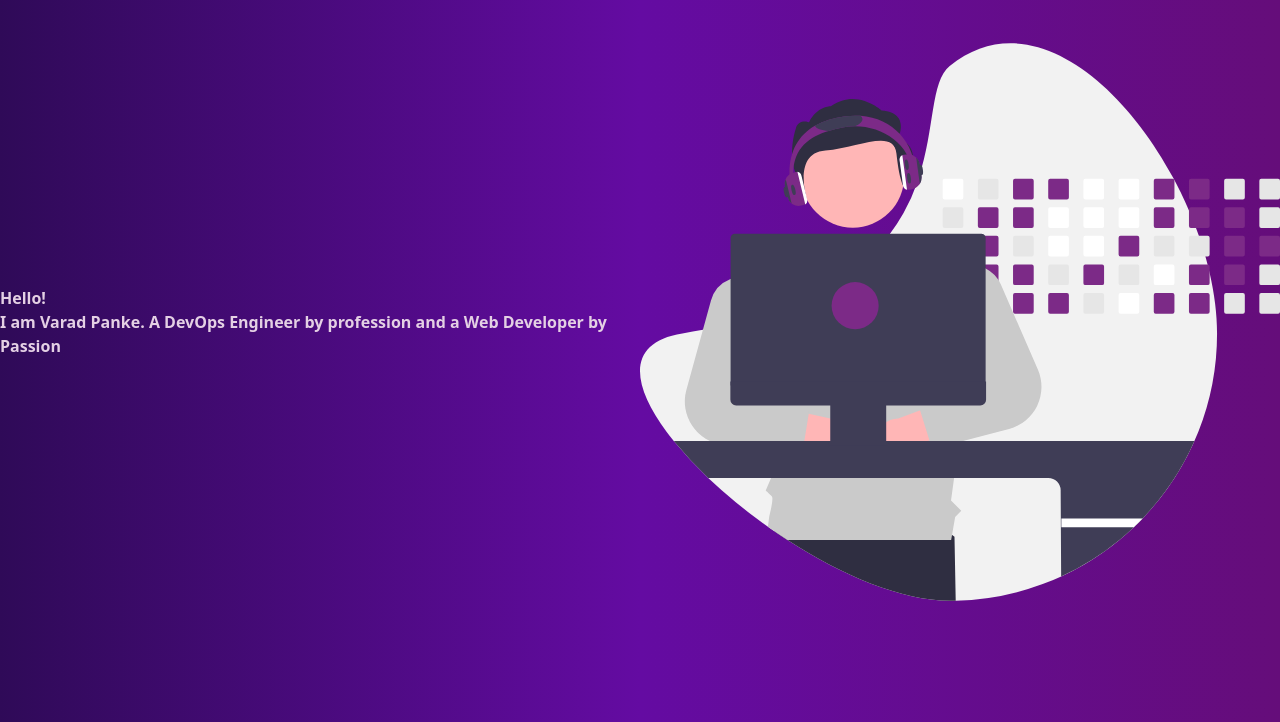
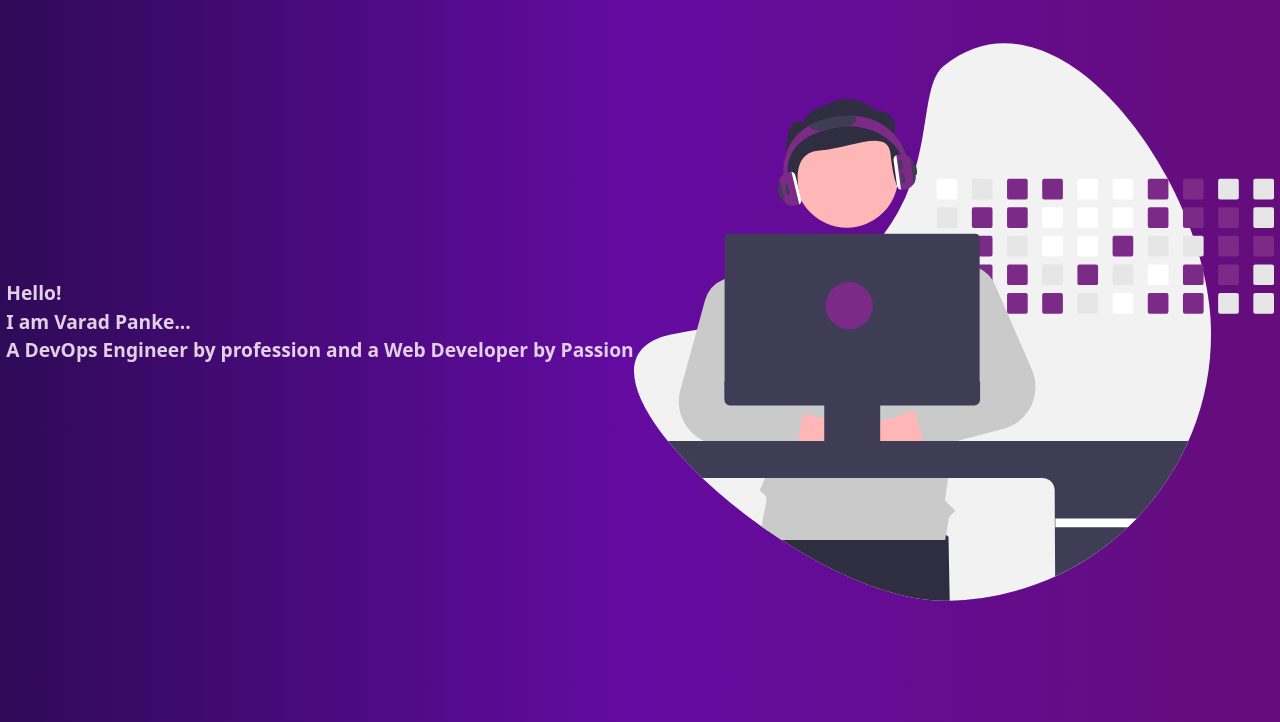
Before and after one commit to varadp871/my-portfolio-gatsby, a Gatsby site: page /Home in a window 1280 px wide. Shown: the part 78-800 px from the top of the page. Built offline with nearby package versions, Linux system fonts and the light colour scheme; Gatsby itself is replaced by a stand-in of ours.

Commit message:
Adjusted font sizes

```diff
--- a/src/pages/Home.js
+++ b/src/pages/Home.js
@@ -9,9 +9,10 @@ return (
     <Navbar />
     <div className='hero_class'>
         <section className='hero_section'>
-            <div>
+            <div className='hero'>
             <p>Hello!</p>
-            <p>I am Varad Panke. A DevOps Engineer by profession and a Web Developer by Passion</p>
+            <p>I am Varad Panke...</p>
+            <p>A DevOps Engineer by profession and a Web Developer by Passion</p>
             </div>
         </section>
         <img className="hero_img" src={social_friends} alt='social' />
--- a/src/styles/Hero.css
+++ b/src/styles/Hero.css
@@ -17,6 +17,7 @@ body {
     align-items: center;
 }
 
-p {
+.hero {
     color: rgb(228, 208, 228);
+    font-size: 1.5vw;
 }
```
